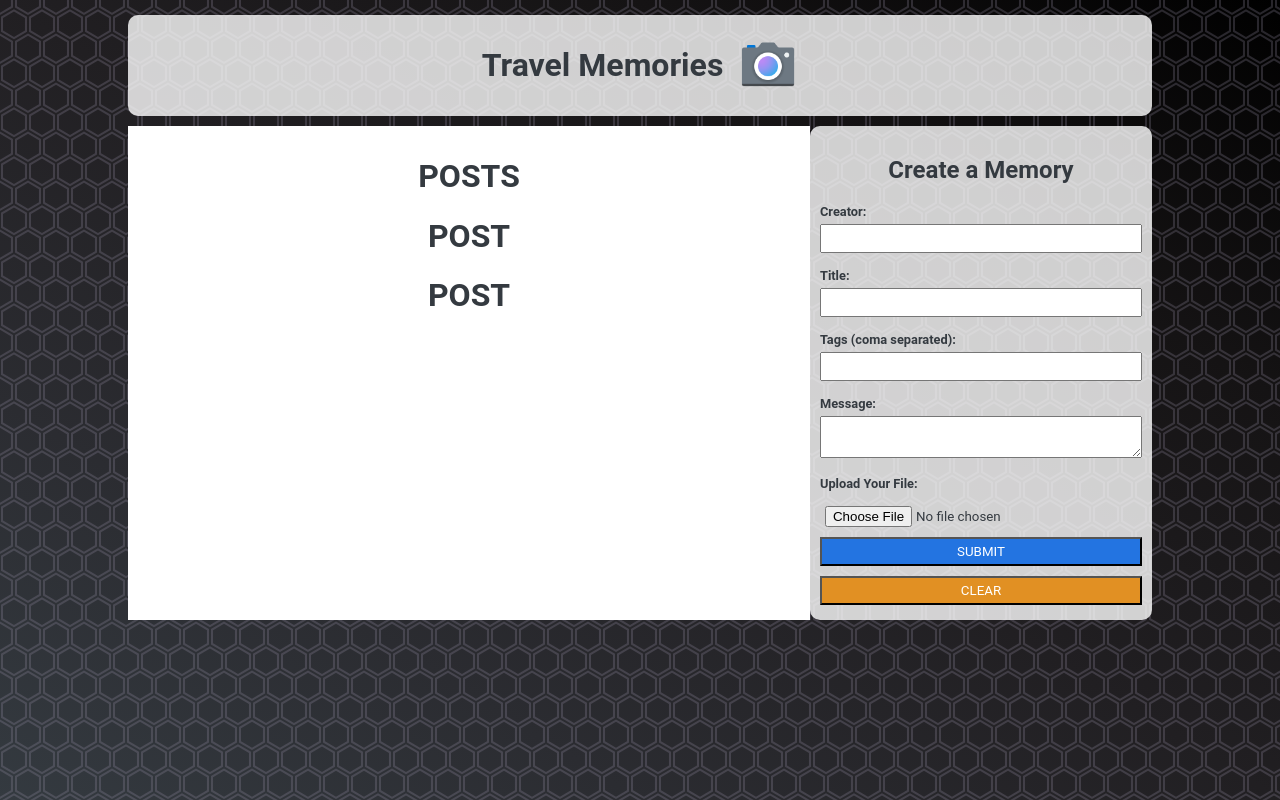
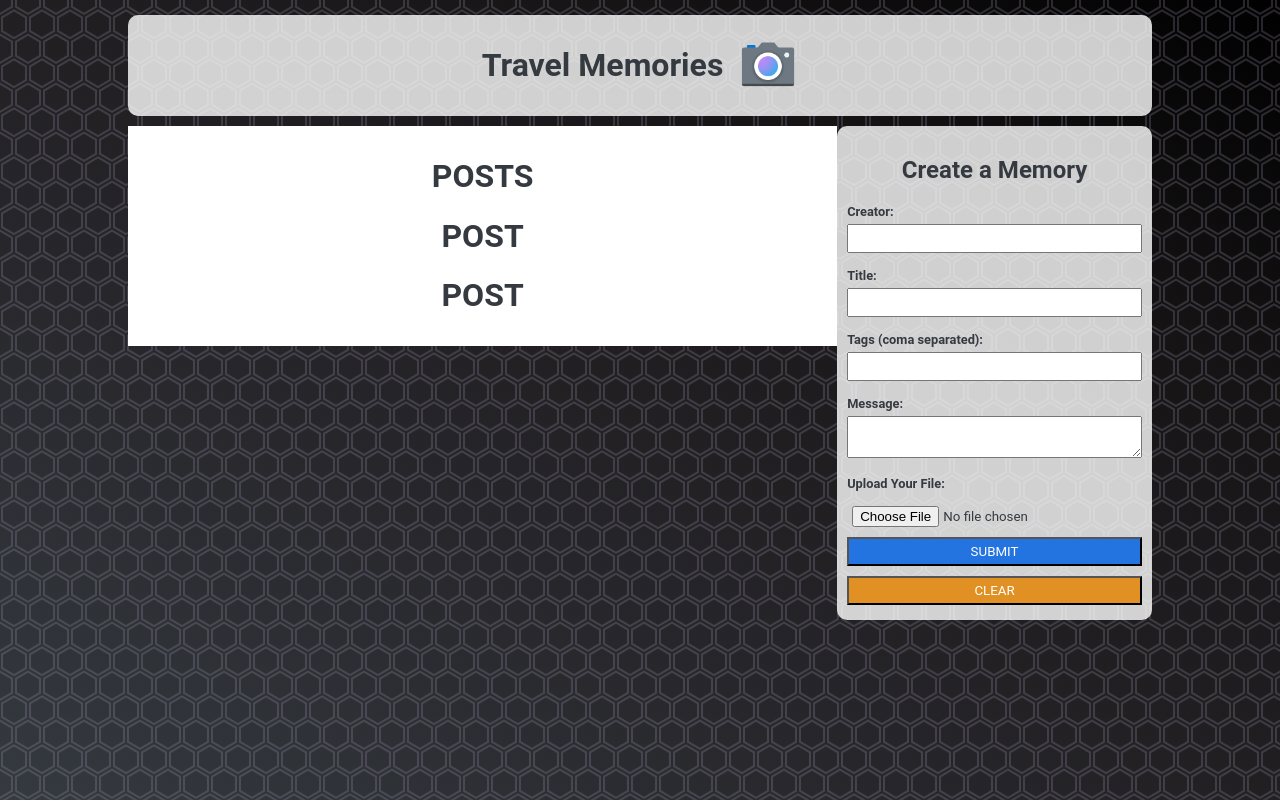
Before and after one commit to g-strzelecki/MemoriesFE, a React (Create React App) app: page / in a window 1280 px wide. Built offline with nearby package versions, Linux system fonts and the light colour scheme.

Commit message:
Fixed form no to strech when posts grow.

```diff
--- a/src/App.css
+++ b/src/App.css
@@ -10,6 +10,7 @@
   display: flex;
   flex-wrap: wrap;
   justify-content: space-between;
+  align-items: flex-start;
 }
 
 .App-logo {
--- a/src/components/Form/Form.css
+++ b/src/components/Form/Form.css
@@ -4,7 +4,7 @@
   background-color: rgba(255, 255, 255, 0.8);
   padding: 10px 10px;
   margin-bottom: 10px;
-  flex-grow: 2;
+  flex-grow: 1;
   border-radius: 10px;
 }
 
```
